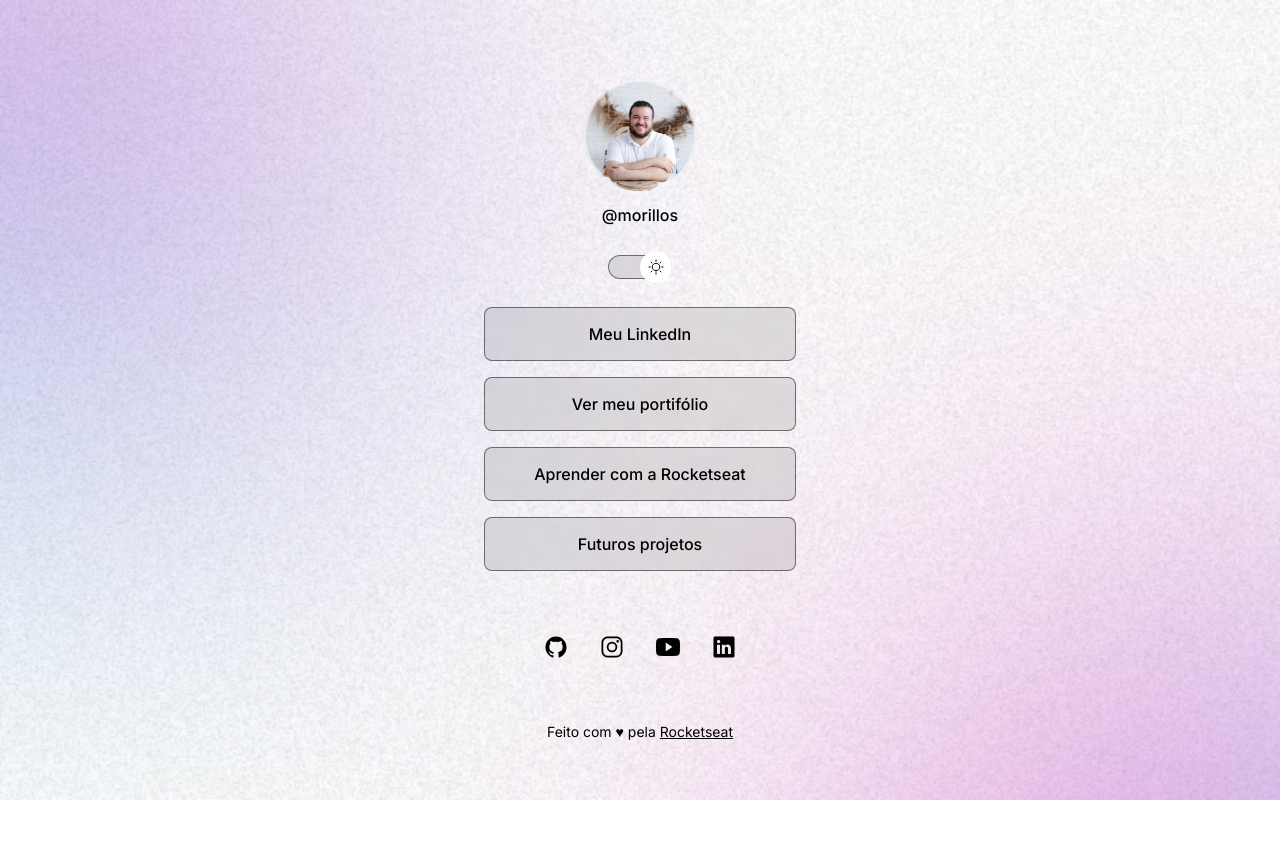
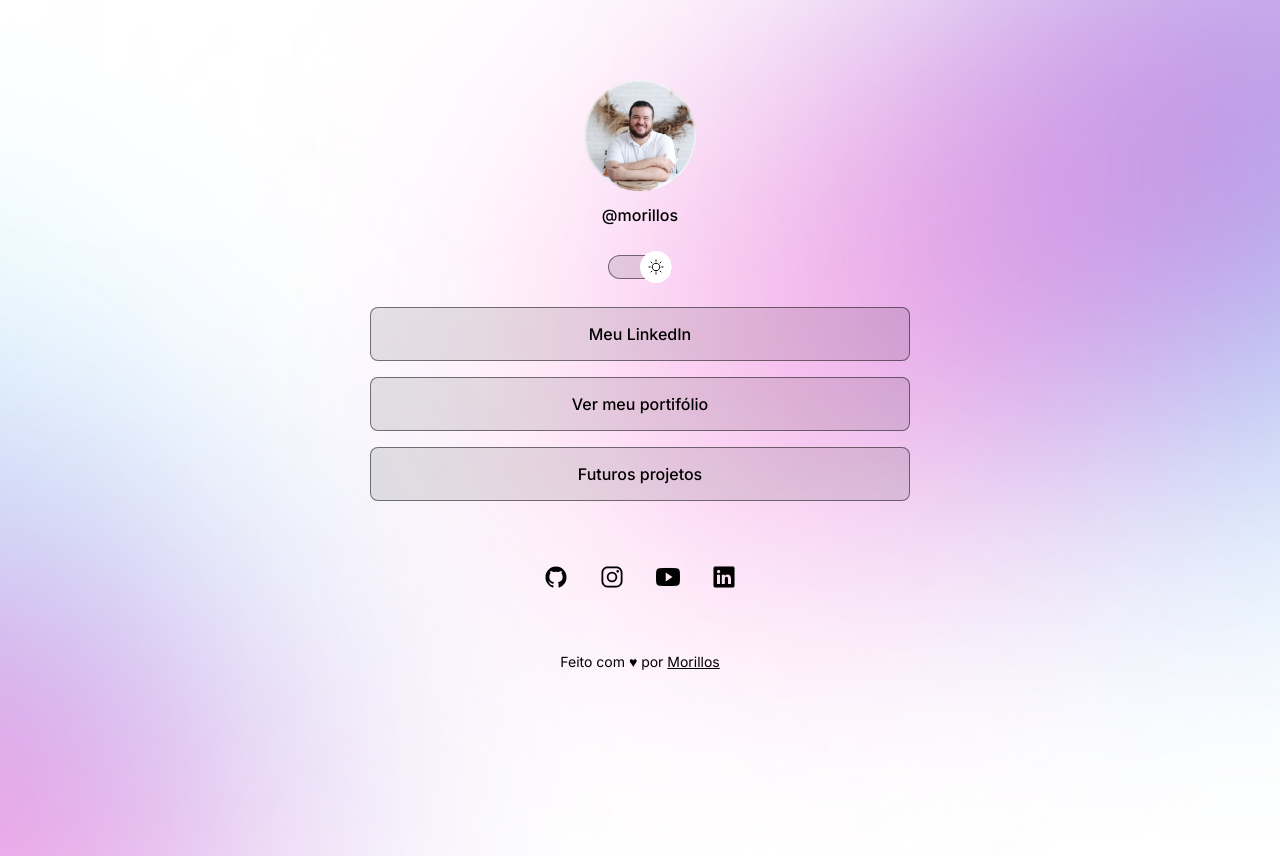
Before and after one commit to Morillos/projeto_linkhub, a plain HTML site: page index.html in a window 1280 px wide. Before the commit the page ends 800 px from the top, so only its background shows below. Drawn offline with nearby package versions, Linux system fonts and the light colour scheme.

Commit message:
change background based on media queries

```diff
--- a/index.html
+++ b/index.html
@@ -31,7 +31,7 @@
       <ul>
         <li>
           <a
-            href="https://www.linkedin.com/in/murilo-barcelos-3458162a/"
+            href="https://www.linkedin.com/in/murilogbarcelos//"
             target="_blank"
             >Meu LinkedIn</a
           >
@@ -41,11 +41,11 @@
             >Ver meu portifólio</a
           >
         </li>
-        <li>
+        <!-- <li>
           <a href="https://Rocketseat.com.br/Discover" target="_blank"
             >Aprender com a Rocketseat</a
           >
-        </li>
+        </li> -->
         <li>
           <a href="#">Futuros projetos</a>
         </li>
@@ -67,8 +67,8 @@
         </a>
       </div>
       <footer>
-        Feito com ♥ pela
-        <a href="https://Rocketseat.com.br" target="_blank">Rocketseat</a>
+        Feito com ♥ por
+        <a href="https://github.com/morillos" target="_blank">Morillos</a>
       </footer>
     </div>
     <script
--- a/style.css
+++ b/style.css
@@ -26,6 +26,7 @@
 body {
   /*background: color image repeat position/size*/
   background: var(--bg-url) no-repeat top center/cover;
+  height: 100vh;
 }
 
 body * {
@@ -35,7 +36,8 @@ body * {
 
 /* Container */
 #container {
-  width: 360px;
+  width: 100%;
+  max-width: 588px;
   margin: 56px auto 0px;
   padding: 0 24px;
 }
@@ -150,3 +152,12 @@ footer {
   text-align: center;
   font-size: 14px;
 }
+
+@media (min-width: 700px) {
+  :root{
+    --bg-url: url("./assets/bg-desktop.jpg");
+  }
+  .light {
+    --bg-url: url("./assets/bg-desktop-light.jpg");
+  }
+}
```
